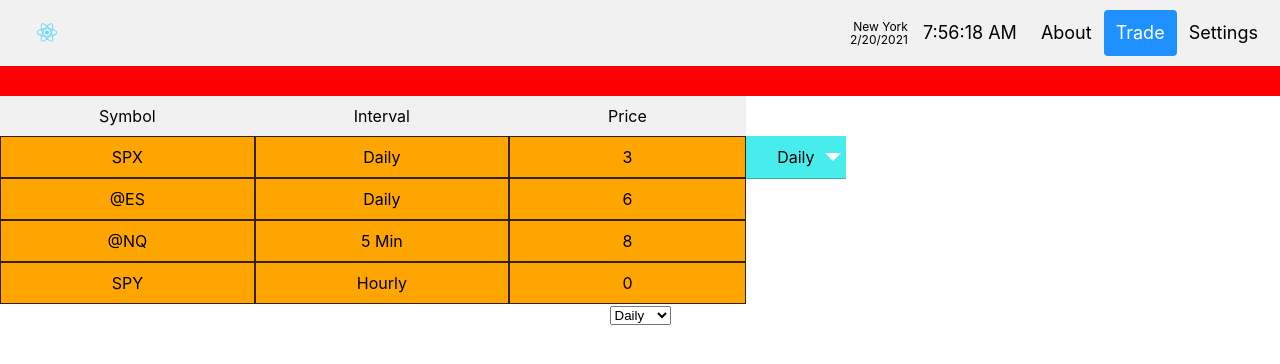
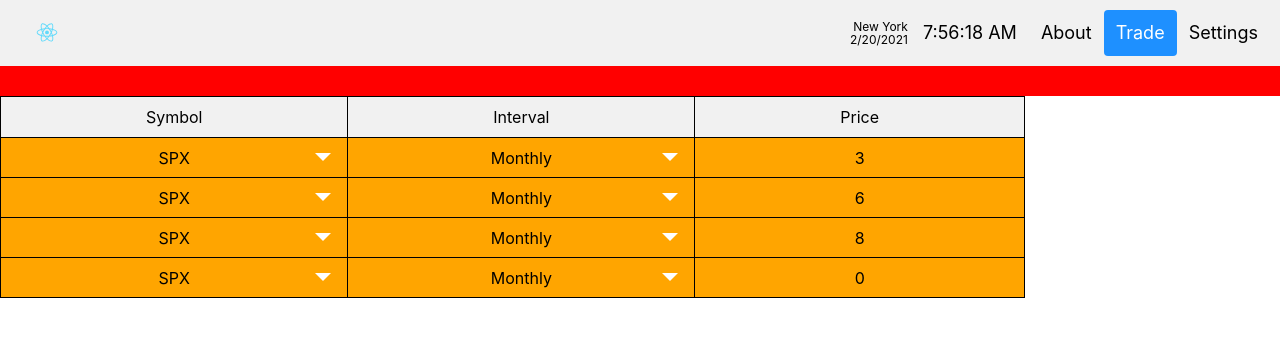
Before and after one commit to pnoebauer/stock-screener-website, a React (Create React App) app: page / in a window 1280 px wide. Shown: the top 364 px of the page. Built offline with nearby package versions, Linux system fonts and the light colour scheme.

Commit message:
store constants in external file, enable selection of predefined options for symbols and intervals

```diff
--- a/src/App.js
+++ b/src/App.js
@@ -2,15 +2,12 @@
 import './App.css';
 import Header from './components/header.component';
 import RadarScreen from './components/radarscreen.component';
-
-import Select from './components/select.component'
 
 function App() {
   return (
     <div className="App">
       <Header></Header>
       <RadarScreen></RadarScreen>
-      <Select options={['Daily', 'Hourly', '5 Min']}></Select>
     </div>
   );
 }
--- /dev/null
+++ b/src/assets/constants.js
@@ -0,0 +1,3 @@
+export const SYMBOLS = ['SPX', '@ES', '@NQ', 'SPY'];
+
+export const INTERVALS = ['Monthly', 'Weekly', 'Daily', '4 Hourly', 'Hourly', '30 Min', '5 Min', '1 Min'];
--- a/src/components/dropdown.component.jsx
+++ b/src/components/dropdown.component.jsx
@@ -25,8 +25,8 @@ class Dropdown extends React.Component {
     //if click happens outside the dropdown area close the list
     handleClickOutside = event => {
       if(
-        !event.target.classList.contains('custom-select-option') &&
-        !event.target.classList.contains('selected-text')
+        !event.target.classList.contains('dropdown-option') &&
+        !event.target.classList.contains('selected-value')
       ) {
         this.setState({
           showList: false
@@ -38,6 +38,7 @@ class Dropdown extends React.Component {
     handleDisplay = () => {
       this.setState(prevState => ({
             showList: !prevState.showList
+            // showList: false
           })
       );
     };
@@ -53,35 +54,36 @@ class Dropdown extends React.Component {
 
 
     render() {
-      const { options } = this.props;
+      const { options, style, className } = this.props;
       const { selectedValue, showList } = this.state;
-      console.log('a',this.props)
+      // console.log('a',this.props)
       return (
         <div
-          className='custom-select-container'
+          className={'dropdown-container'}
           style={{
-            gridRow: 2,
-            gridColumn: 4,
+            gridRow: style.gridRow,
+            gridColumn: style.gridColumn,
           }}
         >
           <div
-            className={showList ? 'selected-text active' : 'selected-text'}
+            className={showList ? 'selected-value active' : 'selected-value'}
             onClick={this.handleDisplay}
           >
             {selectedValue}
           </div>
-            {showList && (<ul className='select-options'>
+            {showList && (<ul className='options-list'>
               {options.map((value, index) => {
+                if(value !== selectedValue) {
                   return(
                     <li
-                    className='custom-select-option'
+                      className='dropdown-option'
                       value={value}
                       key={index}
                       onClick={this.handleOptionClick}
                     >
                       {value}
                     </li>
-                )
+                  )}
               })}
             </ul>)}
         </div>
--- a/src/components/dropdown.styles.css
+++ b/src/components/dropdown.styles.css
@@ -1,28 +1,29 @@
 
-.custom-select-container {
+.dropdown-container {
+  background-color: orange;
+
   position: relative;
-    background-color: yellow;
+
   display: inline-block;
-    display: flex;
   text-align: center;
-    width: 100px;
 }
 
-.selected-text {
-    background-color: #47eded;
-    /* padding: 6px 20px; */
-    border-bottom: 1px solid #37b0b0;
+.selected-value {
+  background-color: inherit;
+  border-top: 1px solid black;
+	border-right: 1px solid black;
+
   height: 100%;
   width: 100%;
-    /* padding-top: 5px; */
-    /* /* display: flex; */
+
   display: flex;
   justify-content: center;
   align-items: center;
+  box-sizing: border-box;
 }
 
-/* make the selection arrow */
-.selected-text::after {
+/* down arrow */
+.selected-value::after {
   content: '';
   position: absolute;
   right: 5%;
@@ -31,37 +32,59 @@
   border-color: #fff transparent transparent transparent;
 }
 
-  /* remove the arrow */
-  .selected-text.active::after {
+/* up arrow */
+.selected-value.active::after {
   top: 8px;
   border-color: transparent transparent #fff transparent;
 }
 
-  ul {
+.options-list {
   margin: 0;
   padding: 0;
   text-align: center;
+  background-color: inherit;
+  position: absolute;
+  width: 100%;
+  height: 100%;
+  background-color: green;
+  z-index: 100;
+  box-sizing: border-box;
+  /* border-left: 1px solid black; */
+  /* top: 5px; */
+  /* border-top: 1px solid black; */
 }
 
-  .select-options {
-    position: absolute;
-    width: 100%;
+.dropdown-option {
+  list-style-type: none;
+
+  /* background-color: inherit; */
+  background-color: red;
+
+  border-top: 1px solid black;
+  border-right: 1px solid black;
+
+  border-left: 1px solid black;
+
+  cursor: pointer;
   height: 80%;
-  }
-
-  li {
-    list-style-type: none;
-    /* padding: 6px 20px; */
-    background: #47eded;
-    border-bottom: 1px solid #37b0b0;
-    cursor: pointer;
-    height: 100%;
+  /* required as the parent has borders only on one side, whereas this element has them on all sides
+     consequently both, border-box and content-box are off by one border width */
+  width: calc(100% - 1px);
+  /* realign element */
+  margin-left: -1px;
+  /* width: 20px; */
   display: flex;
   align-items: center;
   justify-content: center;
+  /* box-sizing: border-box; */
 }
 
-  li:hover {
-    background-color: #32a6a6;
+.options-list .dropdown-option:last-child {
+  border-bottom: 1px solid black;
+}
+
+.dropdown-option:hover {
+  background-color: blue;
+  /* opacity: 0.8; */
   color: #ffffff;
 }
--- a/src/components/radarscreen.component.jsx
+++ b/src/components/radarscreen.component.jsx
@@ -1,7 +1,8 @@
 import React from 'react';
 
-import Select from './select.component';
 import Dropdown from './dropdown.component';
+
+import { SYMBOLS, INTERVALS } from '../assets/constants';
 
 import './radarscreen.styles.css';
 
@@ -11,22 +12,31 @@
 const header = ['Symbol', 'Interval', 'Price']
 
 
+//tbl will be the state storing the data
+// const tbl = {
+// 	Symbol: SYMBOLS,
+
+// }
+
+const selectTbl = {
+	Symbol: SYMBOLS,
+	Interval: INTERVALS
+}
+
+
 const RadarScreen = () => {
 	let i=0;
-
+	console.log(SYMBOLS)
 	return(
 		<div className="radarscreen">
 			<div className='space'>
 			</div>
-
-
 
 			{/* <div id="resizable">
 			</div> */}
 			<div id="grid-container">
 				{header.map((value, colIdx) => {
 					i++;
-					console.log('b',value)
 					return (
 						<div
 								key={i}
@@ -42,8 +52,24 @@ const RadarScreen = () => {
 				})}
 				{arr.map((value, colIdx) => value.map((rowVal,rowIdx) => {
 						i++;
-						console.log('c',header[colIdx]);
-						header[colIdx] === 'Interval' ? console.log('int') : console.log('ni')
+						console.log('c',header[colIdx], selectTbl[header[colIdx]]);
+						// header[colIdx] === 'Interval' ? console.log('int') : console.log('ni')
+						if(selectTbl[header[colIdx]] !== undefined) {
+							return (
+								// <div className=""></div>
+								<Dropdown
+									options={selectTbl[header[colIdx]]}
+									defaultValue={selectTbl[header[colIdx]][0]}
+									style={{
+										gridRow: rowIdx+2,
+										gridColumn: colIdx+1}}
+									key={i}
+									id={i}
+									className='item'
+								/>
+							)
+						}
+						else {
 							return (
 								<div
 									key={i}
@@ -55,27 +81,11 @@ const RadarScreen = () => {
 								>
 									{rowVal}
 								</div>
-						)}
+							)
+						}
+					}
 					)
 				)}
-
-
-				<Dropdown
-						options={['Daily', 'Hourly', '5 Min']}
-						defaultValue='Daily'
-						style={{
-							gridRow: 2,
-							gridColumn: 4,
-						}}
-						id='500'
-						className='test'
-					/>
-
-
-
-
-
-
 			</div>
 	</div>
 	)
--- a/src/components/radarscreen.styles.css
+++ b/src/components/radarscreen.styles.css
@@ -18,14 +18,26 @@
 	display: grid;
 	/* grid-gap: 1px; */
 
+
+	border-bottom: 1px solid black;
+  border-left: 1px solid black;
+
 }
 
 .item {
 	background-color: orange;
-	border: 0.5px solid rgba(0, 0, 0, 0.8);
+	/* border: 0.5px solid rgba(0, 0, 0, 0.8); */
 	height: 40px;
+	box-sizing: border-box;
 
 	display: flex;
 	align-items: center;
 	justify-content: center;
 }
+
+#grid-container > .item, #grid-container > .header {
+	/* padding: 15px; */
+	text-align: center;
+	border-top: 1px solid black;
+	border-right: 1px solid black;
+}
```
Also changed, not shown: src/components/superseded/select.component.jsx (renamed from src/components/select.component.jsx). Lines whose indentation alone changed are shown as unchanged.
